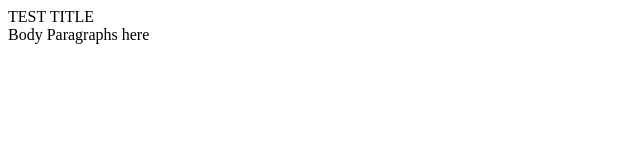
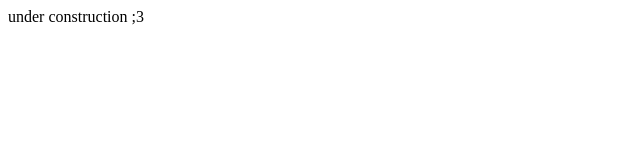
Before and after one commit to eepyfemboi/website, a plain HTML site: page index.html in a window 1280 px wide. Shown: the whole page, without its empty margins (0-640 px from the left). Drawn offline with Linux system fonts and the light colour scheme.

Commit message:
added title, added message

```diff
--- a/index.html
+++ b/index.html
@@ -1,9 +1,9 @@
 <!DOCTYPE html>
 <html>
     <header>
-        TEST TITLE
+        <title>Sleepy's Pet</title>
     </header>
     <body>
-        Body Paragraphs here
+        under construction ;3
     </body>
 </html>
```
